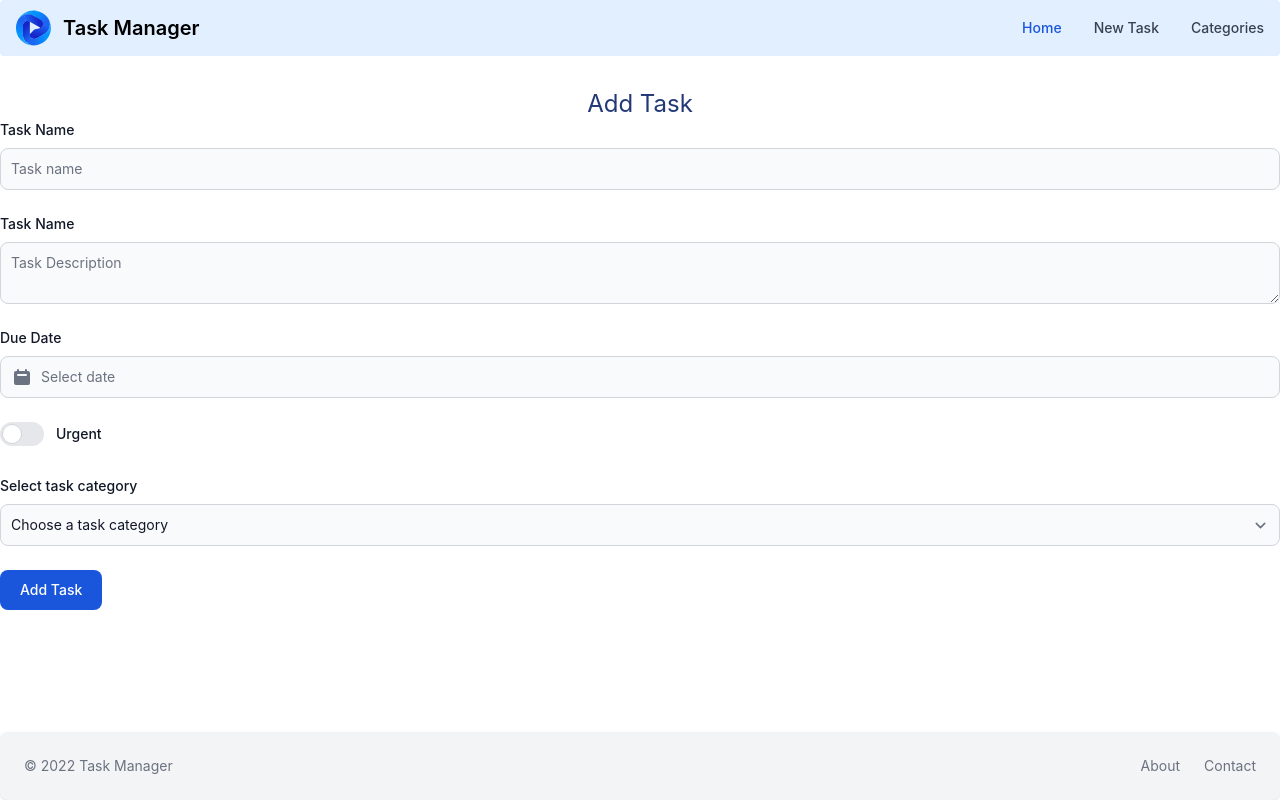
After one commit to eoinlarkin/flask-taskmanager, a Flask app: template taskmanager/templates/edit_task.html in a window 1280 px wide. The commit adds this page. Run offline with Flask 2, Linux system fonts and the light colour scheme; the template is opened without the code that fills it, so the values that code supplies are empty; style sheets or scripts are compiled from the project's sources; some libraries are stand-ins or nearby versions.

Commit message:
feat: add ability to edit tasks

```diff
--- /dev/null
+++ b/taskmanager/templates/edit_task.html
@@ -0,0 +1,71 @@
+{%extends "base.html" %}
+{% block content %}
+
+
+
+<div class="text-blue-900 text-2xl text-center  mt-8">
+    Add Task
+</div>
+
+
+
+<form method="POST" action="{{ url_for('edit_task', task_id=task.id) }}" >
+
+    <!--  Task Name   -->
+    <div class="mb-6">
+      <label for="task_name" class="block mb-2 text-sm font-medium text-gray-900 dark:text-gray-300">Task Name</label>
+      <input name="task_name" type="text" id="task_name" value="{{task.task_name}}" class="bg-gray-50 border border-gray-300 text-gray-900 text-sm rounded-lg focus:ring-blue-500 focus:border-blue-500 block w-full p-2.5 dark:bg-gray-700 dark:border-gray-600 dark:placeholder-gray-400 dark:text-white dark:focus:ring-blue-500 dark:focus:border-blue-500" placeholder="Task name" minlength="5" maxlength="50" required>
+    </div>
+
+    <!--  Task Description   -->
+    <div class="mb-6">
+      <label for="task_description" class="block mb-2 text-sm font-medium text-gray-900 dark:text-gray-300">Task Name</label>
+      <textarea name="task_description" type="text" id="task_description" class="bg-gray-50 border border-gray-300 text-gray-900 text-sm rounded-lg focus:ring-blue-500 focus:border-blue-500 block w-full p-2.5 dark:bg-gray-700 dark:border-gray-600 dark:placeholder-gray-400 dark:text-white dark:focus:ring-blue-500 dark:focus:border-blue-500" placeholder="Task Description" minlength="5" maxlength="200" required>
+        {{- task.task_description -}}
+      </textarea>
+    </div>
+
+    <!--  Due Date   -->
+    <div class='mb-6'>
+    <label for="due_date" class="block mb-2 text-sm font-medium text-gray-900 dark:text-gray-300">Due Date</label>
+    <div class="relative">
+      <!-- SVG Icon for calendar -->
+      <div class="absolute inset-y-0 left-0 flex items-center pl-3 pointer-events-none">
+        <svg class="w-5 h-5 text-gray-500 dark:text-gray-400" fill="currentColor" viewBox="0 0 20 20" xmlns="http://www.w3.org/2000/svg"><path fill-rule="evenodd" d="M6 2a1 1 0 00-1 1v1H4a2 2 0 00-2 2v10a2 2 0 002 2h12a2 2 0 002-2V6a2 2 0 00-2-2h-1V3a1 1 0 10-2 0v1H7V3a1 1 0 00-1-1zm0 5a1 1 0 000 2h8a1 1 0 100-2H6z" clip-rule="evenodd"></path></svg>
+      </div>
+      <!-- Date Picker -->
+      <input datepicker value="{{ task.due_date.strftime('%d/%B/% Y') }}" name="due_date" id="due_date" class="bg-gray-50 border border-gray-300 text-gray-900 sm:text-sm rounded-lg focus:ring-blue-500 focus:border-blue-500 block w-full pl-10 p-2.5 dark:bg-gray-700 dark:border-gray-600 dark:placeholder-gray-400 dark:text-white dark:focus:ring-blue-500 dark:focus:border-blue-500" placeholder="Select date" datepicker-format="dd/mm/yyyy" required>
+    </div>
+  </div>
+
+    <!--  Task Urgent   -->
+    <div class="mb-6">
+      <label for="is_urgent" class="inline-flex relative items-center cursor-pointer">
+        {% if task.is_urgent == True %}
+        <input type="checkbox" value="" id="is_urgent" class="sr-only peer" checked>
+        {% else %}
+        <input type="checkbox" value="" id="is_urgent" class="sr-only peer">
+        {% endif %}
+        <div class="w-11 h-6 bg-gray-200 peer-focus:outline-none peer-focus:ring-4 peer-focus:ring-blue-300 dark:peer-focus:ring-blue-800 rounded-full peer dark:bg-gray-700 peer-checked:after:translate-x-full peer-checked:after:border-white after:content-[''] after:absolute after:top-[2px] after:left-[2px] after:bg-white after:border-gray-300 after:border after:rounded-full after:h-5 after:w-5 after:transition-all dark:border-gray-600 peer-checked:bg-blue-600"></div>
+        <span class="ml-3 text-sm font-medium text-gray-900 dark:text-gray-300">Urgent</span>
+      </label>
+    </div>
+
+    <!--  Category ID   -->
+    <div class="mb-6">
+      <label for="category_id" class="block mb-2 text-sm font-medium text-gray-900 dark:text-gray-400">Select task category</label>
+      <select id="category_id" name="category_id"
+      class="bg-gray-50 border border-gray-300 text-gray-900 text-sm rounded-lg focus:ring-blue-500 focus:border-blue-500 block w-full p-2.5 dark:bg-gray-700 dark:border-gray-600 dark:placeholder-gray-400 dark:text-white dark:focus:ring-blue-500 dark:focus:border-blue-500" required>
+        <option selected>Choose a task category</option>
+        {% for category in categories %}
+          <option value="{{ category.id }}">{{ category.category_name }}</option>
+        {% endfor %}
+      </select>
+    </div>
+
+
+    <button type="submit" class="text-white bg-blue-700 hover:bg-blue-800 focus:ring-4 focus:outline-none focus:ring-blue-300 font-medium rounded-lg text-sm w-full sm:w-auto px-5 py-2.5 text-center dark:bg-blue-600 dark:hover:bg-blue-700 dark:focus:ring-blue-800">Add Task</button>
+</form>
+
+
+{% endblock %}
```
Also changed, not shown: taskmanager/routes.py (+14 -0 lines), taskmanager/templates/tasks.html (+7 -0 lines).
